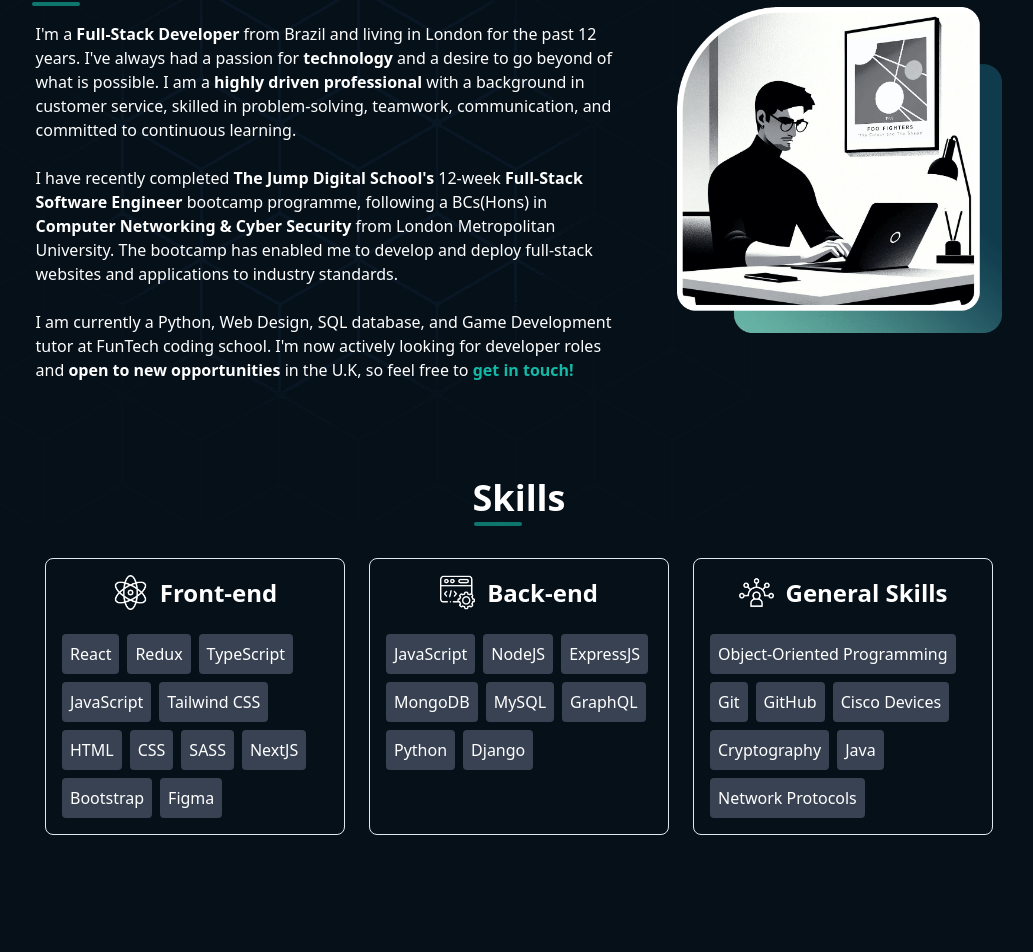
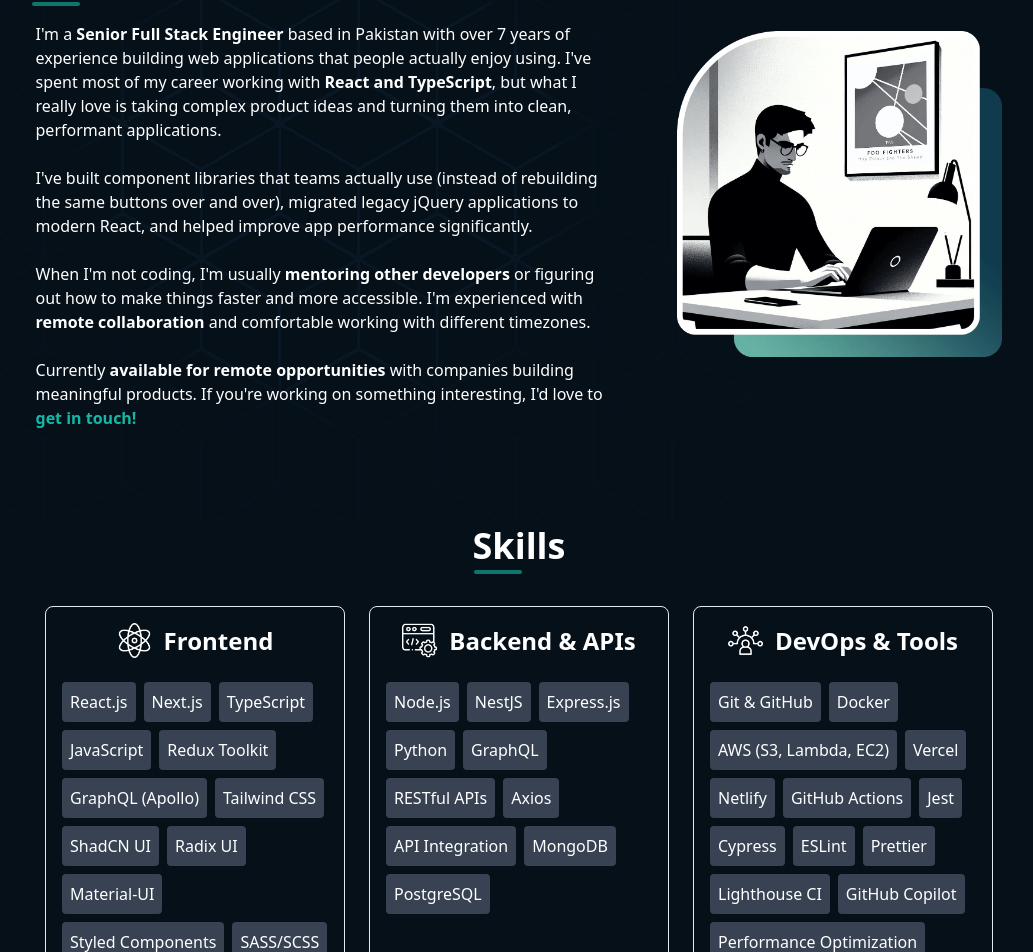
Before and after one commit to mani444/mani444.github.io, a React (Vite) app: page / in a window 1280 px wide. Shown: the part 853-1805 px from the top of the page, without its empty margins (121-1154 px from the left). Built offline with nearby package versions, Linux system fonts and the light colour scheme.

Commit message:
Update README and Footer component: change demo link, update repository URL, and enhance design description

```diff
--- a/src/components/About.tsx
+++ b/src/components/About.tsx
@@ -22,40 +22,41 @@ function About() {
             />
           </h2>
           <p>
-						I'm a <span className="font-bold">Full-Stack Developer</span> from
-						Brazil and living in London for the past 12 years. I've always had a
-						passion for <span className="font-bold">technology</span> and a
-						desire to go beyond of what is possible. I am a{" "}
-						<span className="font-bold">highly driven professional</span> with a
-						background in customer service, skilled in problem-solving,
-						teamwork, communication, and committed to continuous learning.
-					</p>
-					<br />
-					<p>
-						I have recently completed{" "}
-						<span className="font-bold hover:underline">
-							<a href="https://www.thejump.tech/" target="_blank">
-								The Jump Digital School's
-							</a>
-						</span>{" "}
-						12-week{" "}
-						<span className="font-bold">Full-Stack Software Engineer</span>{" "}
-						bootcamp programme, following a BCs(Hons) in{" "}
-						<span className="font-bold">
-							Computer Networking & Cyber Security
-						</span>{" "}
-						from London Metropolitan University. The bootcamp has enabled me to
-						develop and deploy full-stack websites and applications to industry
-						standards.
+            I'm a <span className="font-bold">Senior Full Stack Engineer</span>{" "}
+            based in Pakistan with over 7 years of experience building web
+            applications that people actually enjoy using. I've spent most of my
+            career working with{" "}
+            <span className="font-bold">React and TypeScript</span>, but what I
+            really love is taking complex product ideas and turning them into
+            clean, performant applications.
           </p>
           <br />
 
           <p>
-						I am currently a Python, Web Design, SQL database, and Game
-						Development tutor at FunTech coding school. I'm now actively looking
-						for developer roles and{" "}
-						<span className="font-bold">open to new opportunities</span> in the
-						U.K, so feel free to{" "}
+            I've built component libraries that teams actually use (instead of
+            rebuilding the same buttons over and over), migrated legacy jQuery
+            applications to modern React, and helped improve app performance
+            significantly.{" "}
+          </p>
+          <br />
+
+          <p>
+            When I'm not coding, I'm usually{" "}
+            <span className="font-bold">mentoring other developers</span> or
+            figuring out how to make things faster and more accessible. I'm
+            experienced with{" "}
+            <span className="font-bold">remote collaboration</span> and
+            comfortable working with different timezones.{" "}
+          </p>
+          <br />
+
+          <p>
+            Currently{" "}
+            <span className="font-bold">
+              available for remote opportunities
+            </span>{" "}
+            with companies building meaningful products. If you're working on
+            something interesting, I'd love to{" "}
             <ScrollLink
               smooth={true}
               offset={-100}
@@ -63,7 +64,6 @@ function About() {
               to="contact"
               className="font-bold text-teal-500 cursor-pointer hover:underline"
             >
-							{" "}
               get in touch!
             </ScrollLink>
           </p>
--- a/src/components/Footer/Footer.tsx
+++ b/src/components/Footer/Footer.tsx
@@ -1,8 +1,4 @@
-import {
-  AiOutlineGithub,
-  AiOutlineLinkedin,
-  AiOutlineYoutube,
-} from "react-icons/ai";
+import { AiOutlineGithub, AiOutlineLinkedin } from "react-icons/ai";
 
 function Footer() {
   const currentYear = new Date().getFullYear();
@@ -16,7 +12,7 @@ function Footer() {
 
         <div className="flex flex-row items-center justify-center space-x-2 mb-1">
           <a
-            href="https://github.com/Gunnar50/"
+            href="https://github.com/mani444/"
             rel="noreferrer"
             target="_blank"
           >
@@ -36,16 +32,6 @@ function Footer() {
               size={40}
             />
           </a>
-          <a
-            href="https://www.youtube.com/channel/UC2B6jn5wufNzYQdu6tiRvew"
-            rel="noreferrer"
-            target="_blank"
-          >
-            <AiOutlineYoutube
-              className="hover:-translate-y-1 hover:text-youtube transition cursor-pointer text-neutral-100"
-              size={40}
-            />
-          </a>
         </div>
       </div>
     </div>
--- a/src/components/Hero.tsx
+++ b/src/components/Hero.tsx
@@ -20,7 +20,7 @@ function Hero() {
         <div className="md:mt-2 md:w-1/2">
           <img
             src={profileImage}
-            alt="Profile image"
+            alt="Abdul Mannan - Senior Frontend Engineer"
             width={320}
             className="rounded-3xl shadow-2xl"
           />
@@ -33,20 +33,15 @@ function Hero() {
             Hi, I'm Abdul Mannan!
           </h1>
           <p className="font-semibold text-xl mt-4 mb-6 md:text-2xl">
-            <span className="">I'm a JavaScript Full-Stack Developer</span>
+            <span className="">I'm a Senior Full Stack Engineer</span>
           </p>
           <p className="mt-4 mb-10 text-gray-300 md:text-lg">
-            React | Redux | TypeScript | Node | Express | NextJS
+            React | Next.js | TypeScript | Redux | GraphQL | Node.js
             <br />
-            HTML | CSS | Sass | TailwindCSS | MySQL | MongoDB
+            Tailwind CSS | ShadCN UI | Performance Optimization
           </p>
-          {/* <a
-						target="_blank"
-						href={cv}
-						className="text-secondary-foreground font-semibold px-6 py-3 bg-teal-700 hover:bg-primary rounded-lg shadow transition"
-					>
-						Download CV
-					</a> */}
+
+          <div className="flex flex-col sm:flex-row gap-4 items-center justify-center md:justify-start">
             <ScrollLink
               smooth={true}
               offset={-100}
@@ -54,8 +49,18 @@ function Hero() {
               to="contact"
               className="text-primary-foreground font-semibold px-6 py-3 bg-secondary rounded-lg cursor-pointer shadow hover:bg-accent transition"
             >
-            Contact
+              Get In Touch
             </ScrollLink>
+            <ScrollLink
+              smooth={true}
+              offset={-100}
+              spy={true}
+              to="projects"
+              className="text-gray-300 font-semibold px-6 py-3 border border-gray-600 rounded-lg cursor-pointer shadow hover:bg-gray-800 transition"
+            >
+              View My Work
+            </ScrollLink>
+          </div>
         </div>
       </div>
       <div className="flex flex-row items-center text-center justify-center ">
--- a/src/data/skills.ts
+++ b/src/data/skills.ts
@@ -11,50 +11,61 @@ export type SkillType = {
 
 export const skillsData: SkillType[] = [
   {
-		label: "Front-end",
+    label: "Frontend",
     src: frontend,
-		alt: "Frontend skills atom icon",
+    alt: "Frontend skills React icon",
     skills: [
-			"React",
-			"Redux",
+      "React.js",
+      "Next.js",
       "TypeScript",
       "JavaScript",
+      "Redux Toolkit",
+      "GraphQL (Apollo)",
       "Tailwind CSS",
-			"HTML",
-			"CSS",
-			"SASS",
-			"NextJS",
-			"Bootstrap",
+      "ShadCN UI",
+      "Radix UI",
+      "Material-UI",
+      "Styled Components",
+      "SASS/SCSS",
+      "Storybook",
       "Figma",
     ],
   },
   {
-		label: "Back-end",
+    label: "Backend & APIs",
     src: backend,
-		alt: "Backend skills gear icon",
+    alt: "Backend skills server icon",
     skills: [
-			"JavaScript",
-			"NodeJS",
-			"ExpressJS",
+      "Node.js",
+      "NestJS",
+      "Express.js",
+      "Python",
+      "GraphQL",
+      "RESTful APIs",
+      "Axios",
+      "API Integration",
       "MongoDB",
-			"MySQL",
-			"GraphQL",
-			"Python",
-			"Django",
+      "PostgreSQL",
     ],
   },
   {
-		label: "General Skills",
+    label: "DevOps & Tools",
     src: general,
-		alt: "General skills icon",
+    alt: "DevOps and development tools icon",
     skills: [
-			"Object-Oriented Programming",
-			"Git",
-			"GitHub",
-			"Cisco Devices",
-			"Cryptography",
-			"Java",
-			"Network Protocols",
+      "Git & GitHub",
+      "Docker",
+      "AWS (S3, Lambda, EC2)",
+      "Vercel",
+      "Netlify",
+      "GitHub Actions",
+      "Jest",
+      "Cypress",
+      "ESLint",
+      "Prettier",
+      "Lighthouse CI",
+      "GitHub Copilot",
+      "Performance Optimization",
     ],
   },
 ];
```
Also changed, not shown: src/assets/images/readme.png, 1 other file (tests, documents, lock files or other folders). Lines whose indentation alone changed are shown as unchanged.
